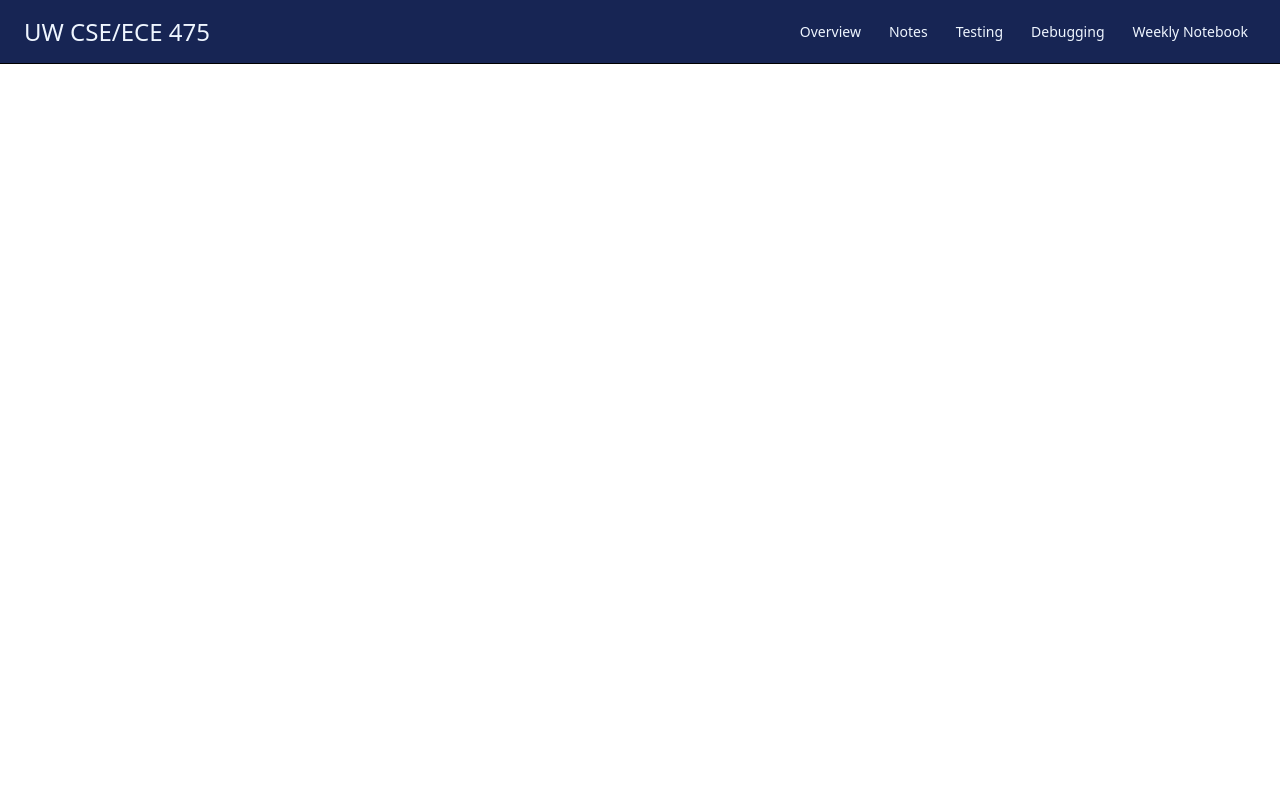
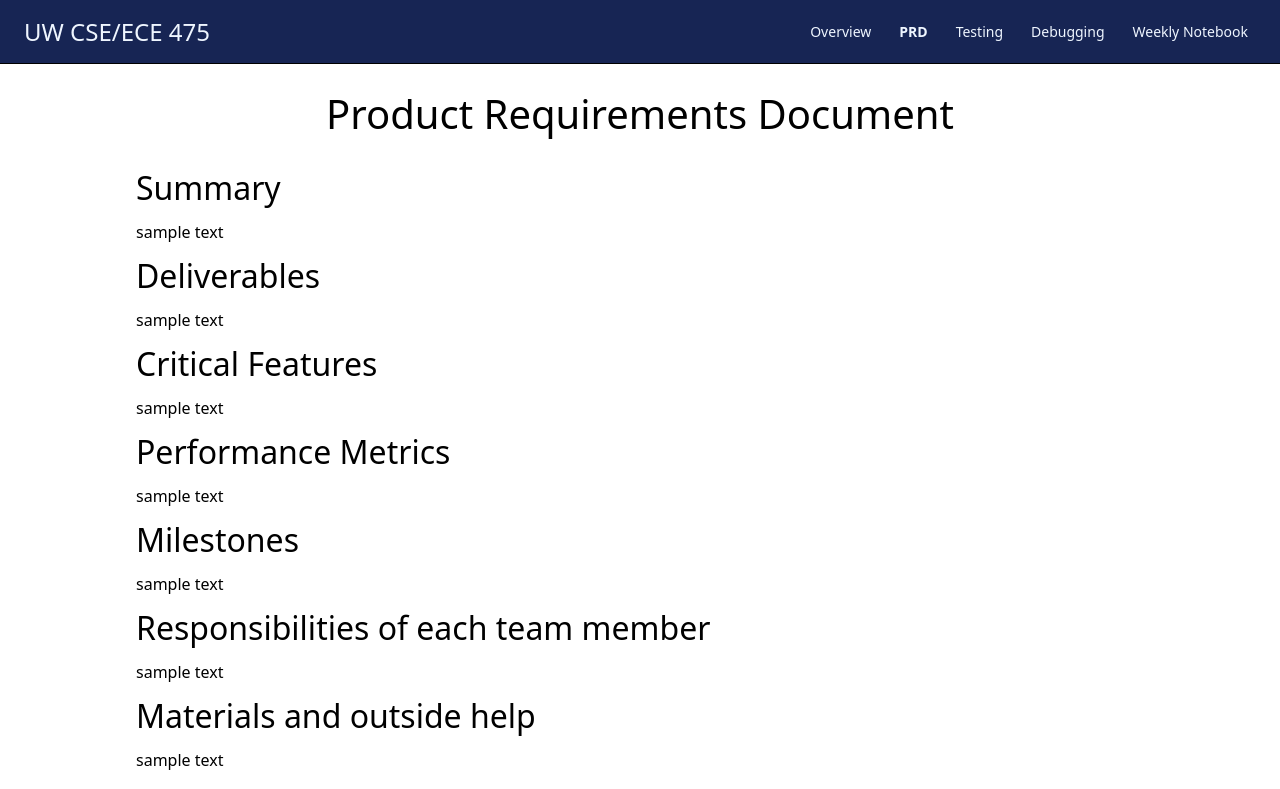
Before and after one commit to caitlynrawlings/EmbeddedSystemsCapstone, a React (Create React App) app: page /#/prd in a window 1280 px wide. Shown: the top 789 px of the page. Built offline with nearby package versions, Linux system fonts and the light colour scheme.

Commit message:
started prd page

```diff
--- a/src/App.tsx
+++ b/src/App.tsx
@@ -3,7 +3,7 @@ import './index.css';
 import {  HashRouter as Router, Routes, Route } from "react-router-dom";
 import { Overview } from './pages/Overview.tsx';
 import { NavBar } from './components/NavBar.tsx';
-import { Notes } from './pages/Notes.tsx';
+import { PRD } from './pages/PRD.tsx';
 import { Testing } from './pages/Testing.tsx';
 import { Debugging } from './pages/Debugging.tsx';
 import { WeeklyNotebook } from './pages/WeeklyNotebook.tsx';
@@ -18,7 +18,7 @@ function App() {
         <div className='py-5 px-6 w-full font-light items-center flex flex-col'>
           <Routes>
             <Route path={"/"} element={<PageLayout title="Embedded Systems Capstone Project Website" content={<Overview />}/>} />
-            <Route path={`/notes`} element={<PageLayout title="Notes" content={<Notes />}/>} />
+            <Route path={`/prd`} element={<PageLayout title="Product Requirements Document" content={<PRD />}/>} />
             <Route path={`/testing`} element={<PageLayout title="Testing" content={<Testing />}/>} />
             <Route path={`/debugging`} element={<PageLayout title="Debugging" content={<Debugging />}/>} />
             <Route path={`/weeklynotebook`} element={<PageLayout title="Weekly Notebook" content={<WeeklyNotebook />}/>} />
--- a/src/components/PageLayout.tsx
+++ b/src/components/PageLayout.tsx
@@ -2,7 +2,7 @@ import React from "react"
 
 export function PageLayout({title, content}) {
     return (
-        <main className="flex flex-col min-w-[80vw] items-center md:px-8 lg:px-20 xl:px-28">
+        <main className="flex flex-col w-full items-center md:px-8 lg:px-20 xl:px-28">
             <h1 className="font-h1 pt-16 text-h1 mb-3 text-center">{title}</h1>
             {content}
         </main>
--- /dev/null
+++ b/src/constants/productRequirementsDoc.ts
@@ -0,0 +1,13 @@
+type prdSection = {name : string; text: string}
+
+export const productRequirementDocument: prdSection[] = [
+    {name : "Summary", text: "sample text"},
+    {name : "Deliverables", text: "sample text"},
+    {name : "Critical Features", text: "sample text"},
+    {name : "Performance Metrics", text: "sample text"},
+    {name : "Milestones", text: "sample text"},
+    {name : "Responsibilities of each team member", text: "sample text"},
+    {name : "Materials and outside help", text: "sample text"},
+    {name : "Budget", text: "sample text"},
+    {name : "Risks", text: "sample text"},
+]
--- a/src/constants/sections.ts
+++ b/src/constants/sections.ts
@@ -1 +1 @@
-export const sections = ["Overview", "Notes", "Testing", "Debugging", "Weekly Notebook"]
+export const sections = ["Overview", "PRD", "Testing", "Debugging", "Weekly Notebook"]
--- a/src/pages/Notes.tsx
+++ /dev/null
@@ -1,9 +0,0 @@
-import React from "react";
-
-export function Notes() {
-    return (
-        <div>
-            <h1>Notes</h1>
-        </div>
-    )
-}
--- a/src/pages/Overview.tsx
+++ b/src/pages/Overview.tsx
@@ -2,12 +2,12 @@ import React from "react";
 
 export function Overview() {
     return (
-        <main className="w-full">
+        <div className="w-full">
             <p className="text-center mb-6 text-xl border-b pb-6 w-full">Anderson Lu, Caitlyn Rawlings, Zach Wittgens, Nicholas Wolff</p>
             <div className="w-full flex flex-col gap-2 text-left items-start">
                 <p>This is our project website for the <a className="underline text-blue-800 hover:text-blue-600" href="https://courses.cs.washington.edu/courses/cse475/">University of Washington's CSE/ECE 475 course</a>.</p>
                 <p>Our project is a Glove Mouse. The Glove Mouse is a device wearable as a glove that allows users to control a computer’s cursor through hand movements.</p>
             </div>
-        </main>
+        </div>
     )
 }
--- /dev/null
+++ b/src/pages/PRD.tsx
@@ -0,0 +1,17 @@
+import React from "react";
+import { productRequirementDocument } from "../constants/productRequirementsDoc.ts";
+
+export function PRD() {
+    return (
+        <div className="w-full flex flex-col text-left">
+            {productRequirementDocument.map((section) => {
+                return (
+                    <>
+                        <h2 className="font-h2 text-h2 my-2" >{section.name}</h2>
+                        <p>{section.text}</p>
+                    </>
+                )
+            })}
+        </div>
+    )
+}
```
